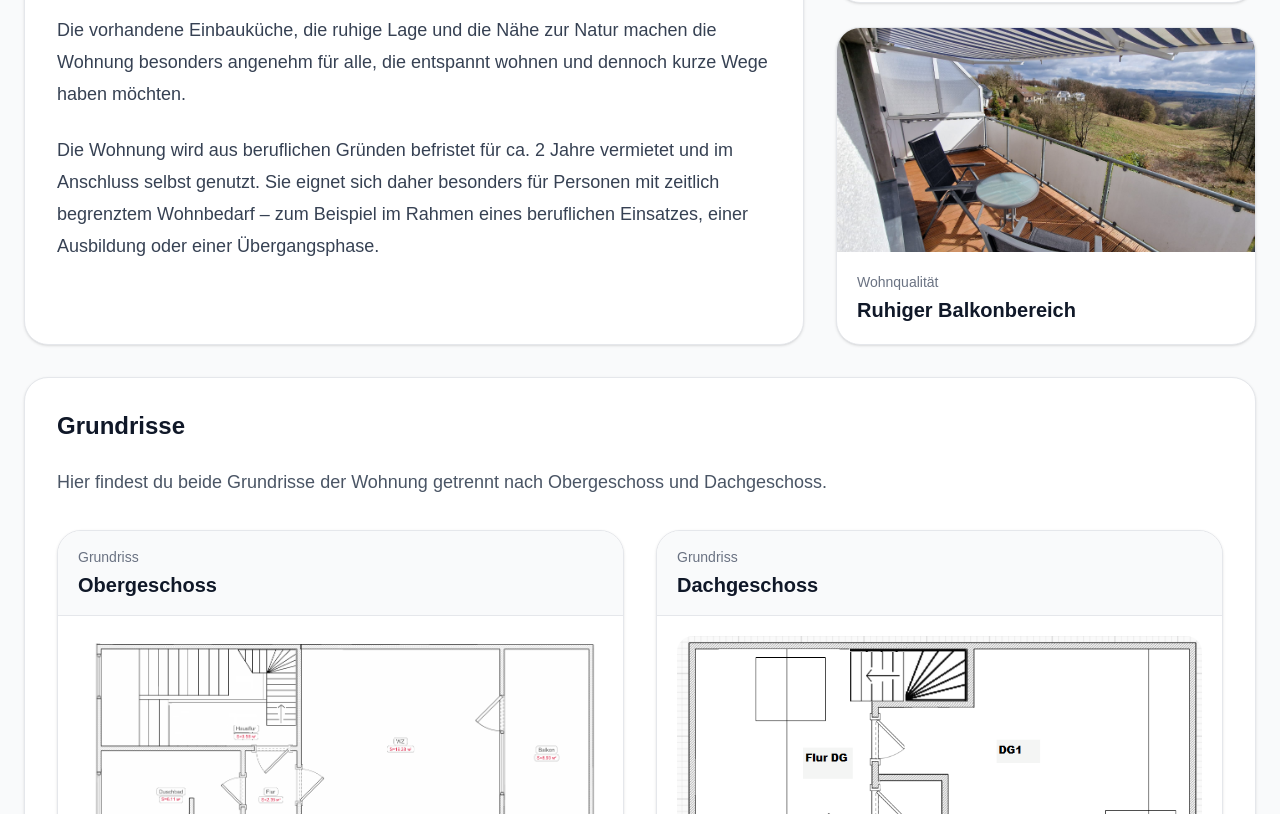
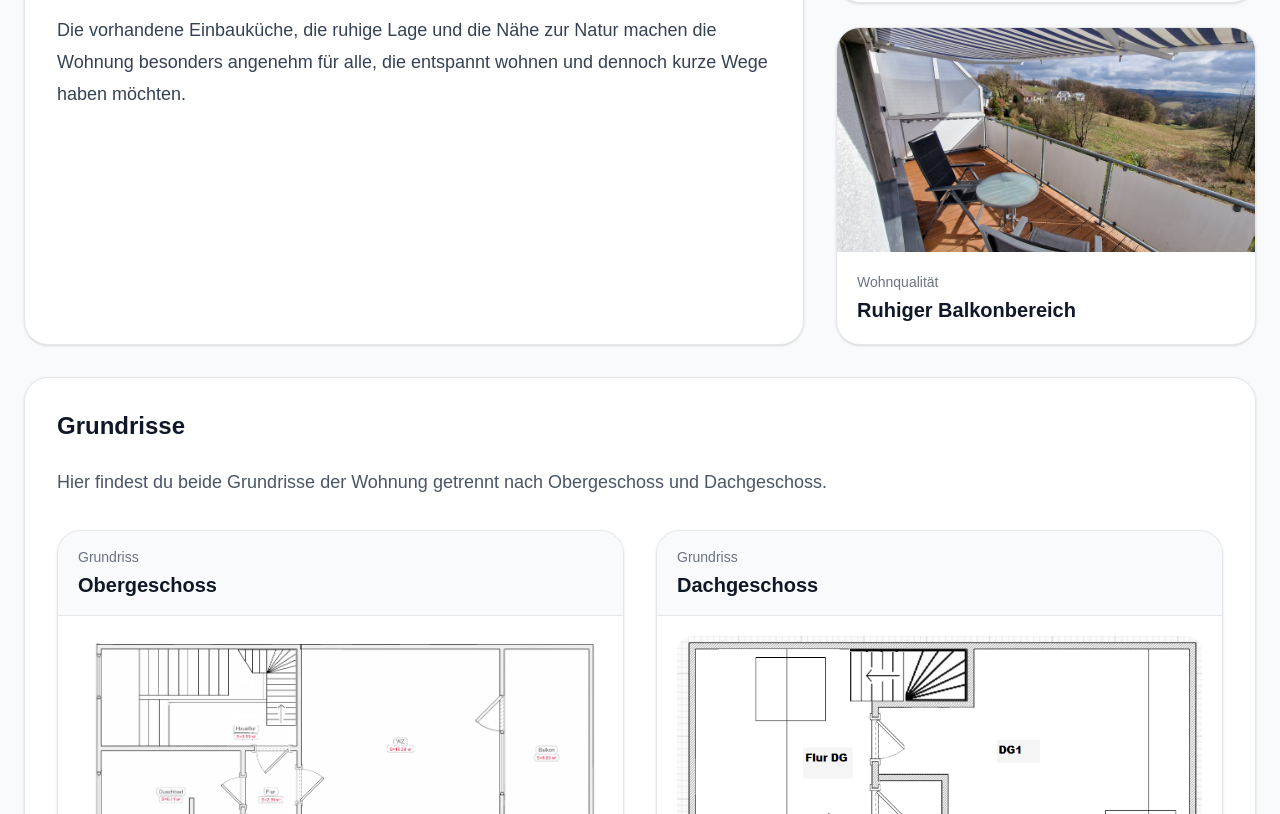
Before and after one commit to itsme007-oss/wohnung-site, a Next.js app: page /daten in a window 1280 px wide. Shown: the part 2400-3214 px from the top of the page. Built offline with nearby package versions, Linux system fonts and the light colour scheme.

Commit message:
Update Inhalte

```diff
--- a/app/daten/page.tsx
+++ b/app/daten/page.tsx
@@ -220,14 +220,6 @@ export default function DatenPage() {
                 Natur machen die Wohnung besonders angenehm für alle, die
                 entspannt wohnen und dennoch kurze Wege haben möchten.
               </p>
-
-              <p>
-                Die Wohnung wird aus beruflichen Gründen befristet für ca. 2
-                Jahre vermietet und im Anschluss selbst genutzt. Sie eignet sich
-                daher besonders für Personen mit zeitlich begrenztem Wohnbedarf
-                – zum Beispiel im Rahmen eines beruflichen Einsatzes, einer
-                Ausbildung oder einer Übergangsphase.
-              </p>
             </div>
           </SectionCard>
 
```
